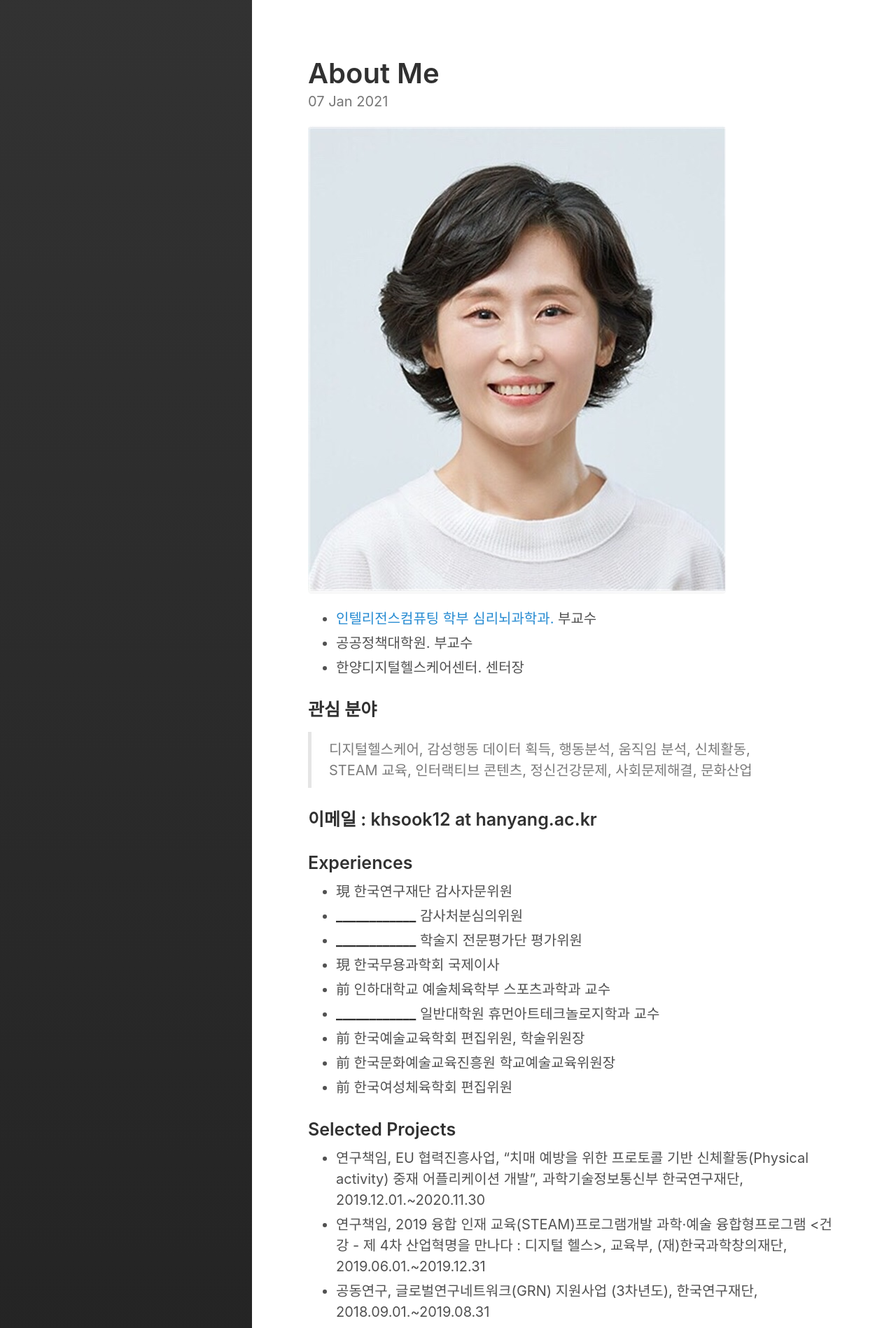
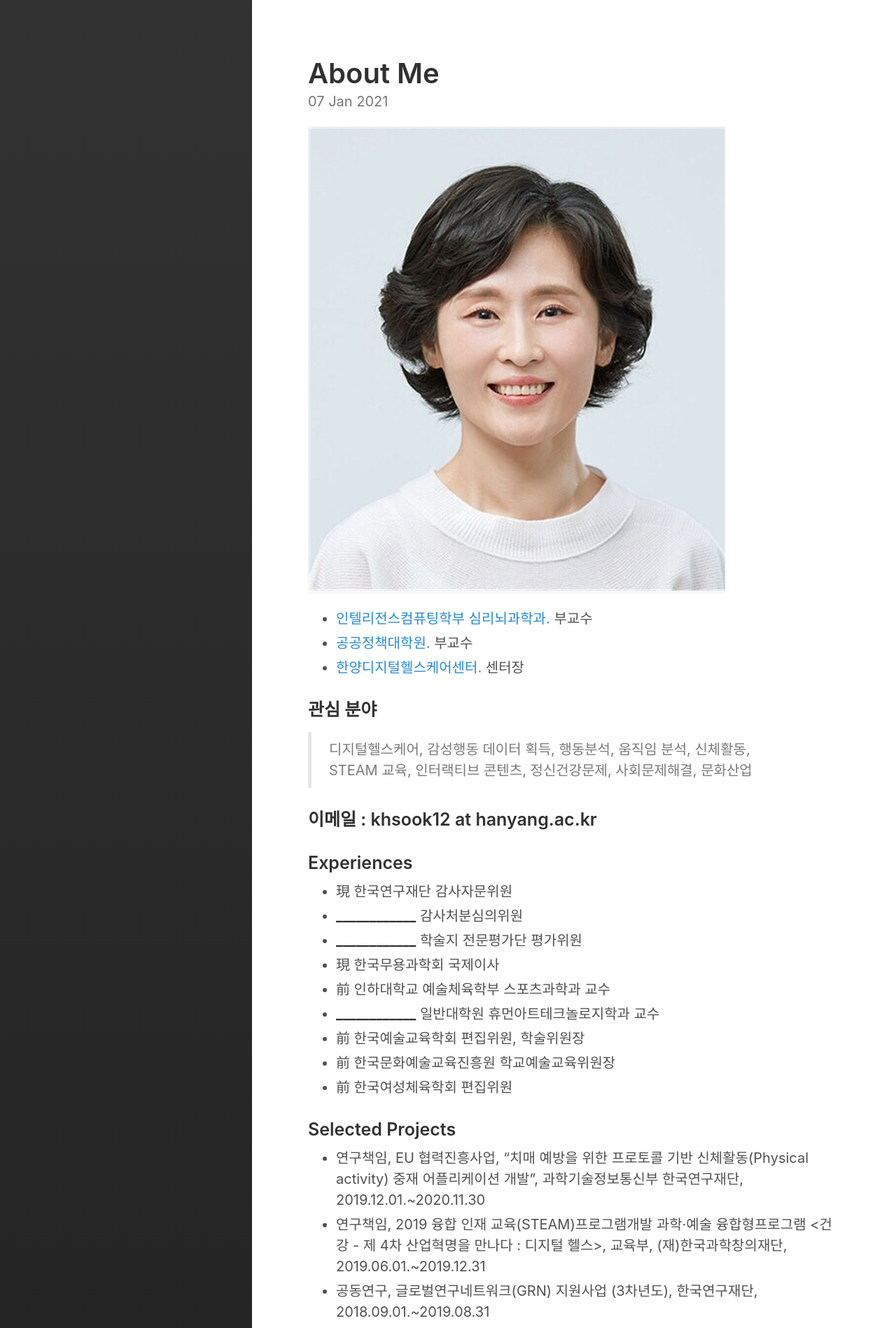
Before and after one commit to Rugger12/hyungsook, a Jekyll site: the page built from _posts/2021-01-07-about-me.md, in a window 1280 px wide. Shown: the top 1898 px of the page at 70% size. Built offline with Jekyll 4.4.1, drawn with Linux system fonts in a browser that asks for light colours; part of the change alters nothing that is shown.

```diff
--- a/_posts/2021-01-07-about-me.md
+++ b/_posts/2021-01-07-about-me.md
@@ -7,9 +7,9 @@ excerpt_separator:  <!--more-->
 ![image](https://github.com/Rugger12/hyungsook/blob/master/img/me.jpg?raw=true "It's me")
 
 
-* <a href="https://www.hanyang.ac.kr/web/www/cognition?p_p_id=introDept_WAR_introDeptportlet&p_p_lifecycle=0&p_p_col_id=column-1&p_p_col_count=1&_introDept_WAR_introDeptportlet_action=view&_introDept_WAR_introDeptportlet_sTab=3&" target="_blank">인텔리전스컴퓨팅 학부 심리뇌과학과.</a> 부교수
-* 공공정책대학원. 부교수
-* 한양디지털헬스케어센터. 센터장
+* <a href="https://www.hanyang.ac.kr/web/www/cognition?p_p_id=introDept_WAR_introDeptportlet&p_p_lifecycle=0&p_p_col_id=column-1&p_p_col_count=1&_introDept_WAR_introDeptportlet_action=view&_introDept_WAR_introDeptportlet_sTab=3&" target="_blank">인텔리전스컴퓨팅학부 심리뇌과학과.</a> 부교수
+* <a href="http://gspp.hanyang.ac.kr" target="_blank">공공정책대학원.</a> 부교수
+* <a href="https://hyu.wiki/%ED%95%9C%EC%96%91%EB%94%94%EC%A7%80%ED%84%B8%ED%97%AC%EC%8A%A4%EC%BC%80%EC%96%B4%EC%84%BC%ED%84%B0" target="_blank"> 한양디지털헬스케어센터.</a> 센터장
 
 ### 관심 분야
 <blockquote>
```
